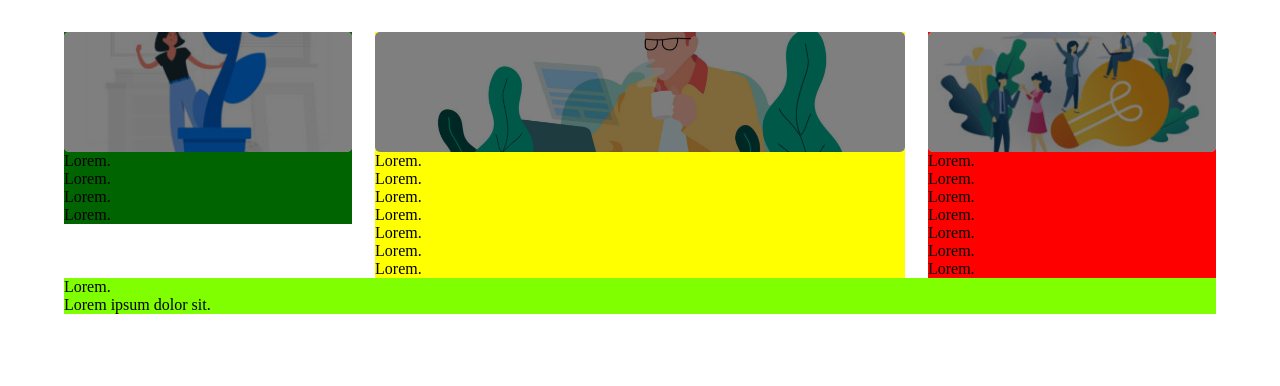
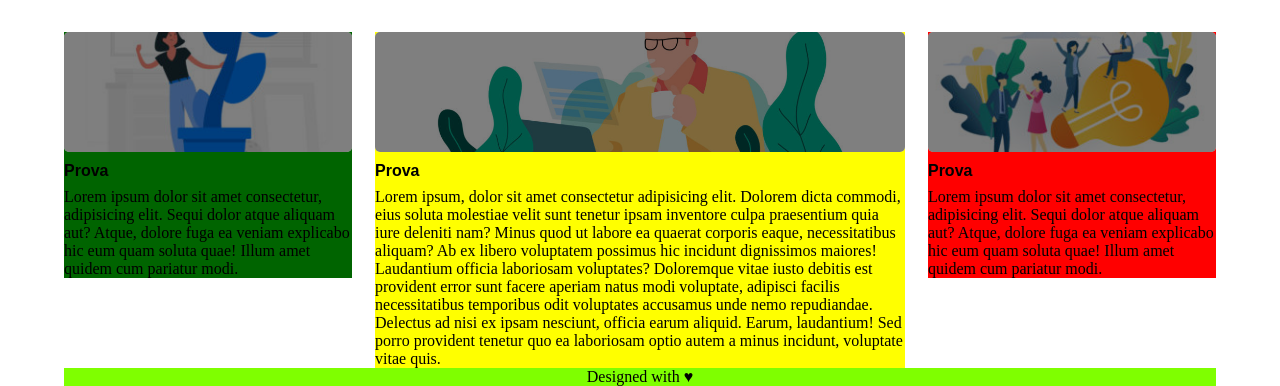
Before and after one commit to Alexellevu/htmlcss-wp, a plain HTML site: page index.html in a window 1280 px wide. Shown: the part 643-1029 px from the top of the page. Before the commit the page ends 957 px from the top, so only its background shows below. Drawn offline with Linux system fonts and the light colour scheme.

Commit message:
set colonne e footer

```diff
--- a/index.html
+++ b/index.html
@@ -48,35 +48,31 @@
 
             <!-- blocco centrale -->
            <div class="center_container clearfix">
-                <div class="left_block ">
+
+
+            <div class="left_block ">
 
                     <div class="lateral_img" id="left_img">
                         <div class="overlay"></div>
 
                     </div>
 
+                    <h4 class="colunm_title">Prova</h4>
 
-                    <p>Lorem.</p>
-                    <p>Lorem.</p>
-                    <p>Lorem.</p>
-                    <p>Lorem.</p>
+                    <p>Lorem ipsum dolor sit amet consectetur, adipisicing elit. Sequi dolor atque aliquam aut? Atque, dolore fuga ea veniam explicabo hic eum quam soluta quae! Illum amet quidem cum pariatur modi.</p>
 
 
                 </div>
 
                 <div class="center_block">
-
                     <div class="center_img">
                     <div class="overlay"></div>
                 </div>
 
-                    <p>Lorem.</p>
-                    <p>Lorem.</p>
-                    <p>Lorem.</p>
-                    <p>Lorem.</p>
-                    <p>Lorem.</p>
-                    <p>Lorem.</p>
-                    <p>Lorem.</p>
+                <h4 class="colunm_title">Prova</h4>
+
+                <p>Lorem ipsum, dolor sit amet consectetur adipisicing elit. Dolorem dicta commodi, eius soluta molestiae velit sunt tenetur ipsam inventore culpa praesentium quia iure deleniti nam? Minus quod ut labore ea quaerat corporis eaque, necessitatibus aliquam? Ab ex libero voluptatem possimus hic incidunt dignissimos maiores! Laudantium officia laboriosam voluptates? Doloremque vitae iusto debitis est provident error sunt facere aperiam natus modi voluptate, adipisci facilis necessitatibus temporibus odit voluptates accusamus unde nemo repudiandae. Delectus ad nisi ex ipsam nesciunt, officia earum aliquid. Earum, laudantium! Sed porro provident tenetur quo ea laboriosam optio autem a minus incidunt, voluptate vitae quis. </p>
+                </p>
                 </div>
 
                 <div class="right_block">
@@ -84,13 +80,8 @@
                         <div class="overlay"></div>
                     </div>
 
-                    <p>Lorem.</p>
-                    <p>Lorem.</p>
-                    <p>Lorem.</p>
-                    <p>Lorem.</p>
-                    <p>Lorem.</p>
-                    <p>Lorem.</p>
-                    <p>Lorem.</p>
+                    <h4 class="colunm_title">Prova</h4>
+                    <p>Lorem ipsum dolor sit amet consectetur, adipisicing elit. Sequi dolor atque aliquam aut? Atque, dolore fuga ea veniam explicabo hic eum quam soluta quae! Illum amet quidem cum pariatur modi.</p>
                 </div>
 
 
@@ -104,8 +95,7 @@
         </main>
 
         <footer>
-            <p>Lorem.</p>
-            <p>Lorem ipsum dolor sit.</p>
+           <span>Designed with &hearts;<span>
         </footer>
 
       </div>
--- a/style.css
+++ b/style.css
@@ -149,6 +149,14 @@ div.leadership > h6{
     border-radius: 5px;
 }
 
+.colunm_title{
+    font-family: arial;
+    margin-top: 10px;
+    margin-bottom: 8px;
+
+}
+
+
 
 
 
@@ -160,4 +168,5 @@ footer{
     height: 10%;
 
     background-color:chartreuse;
+    text-align: center;
 }
```
